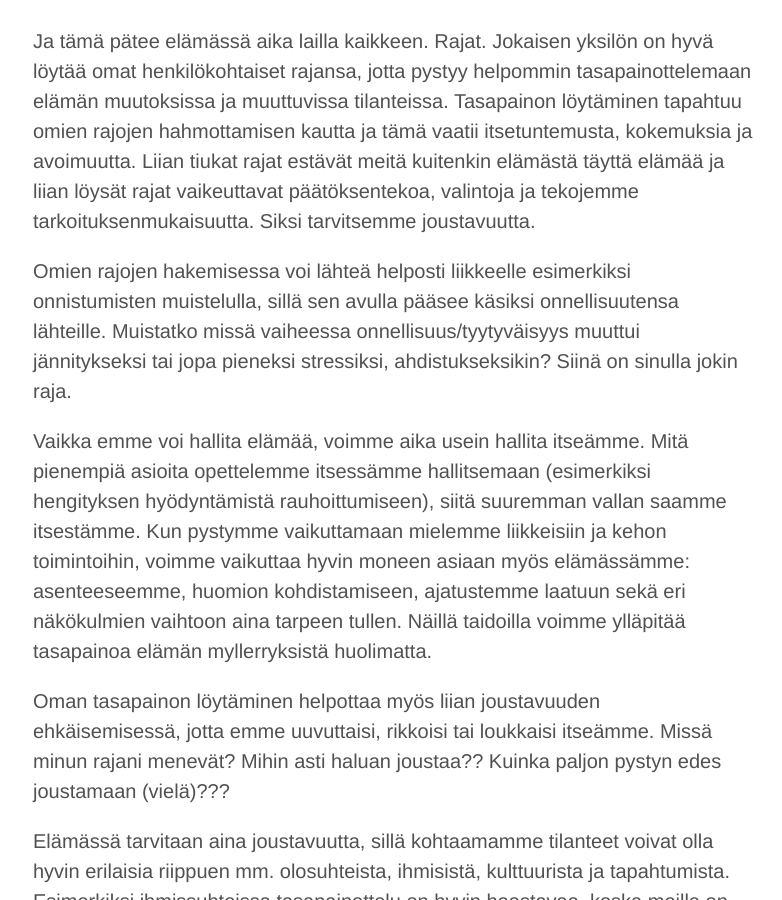
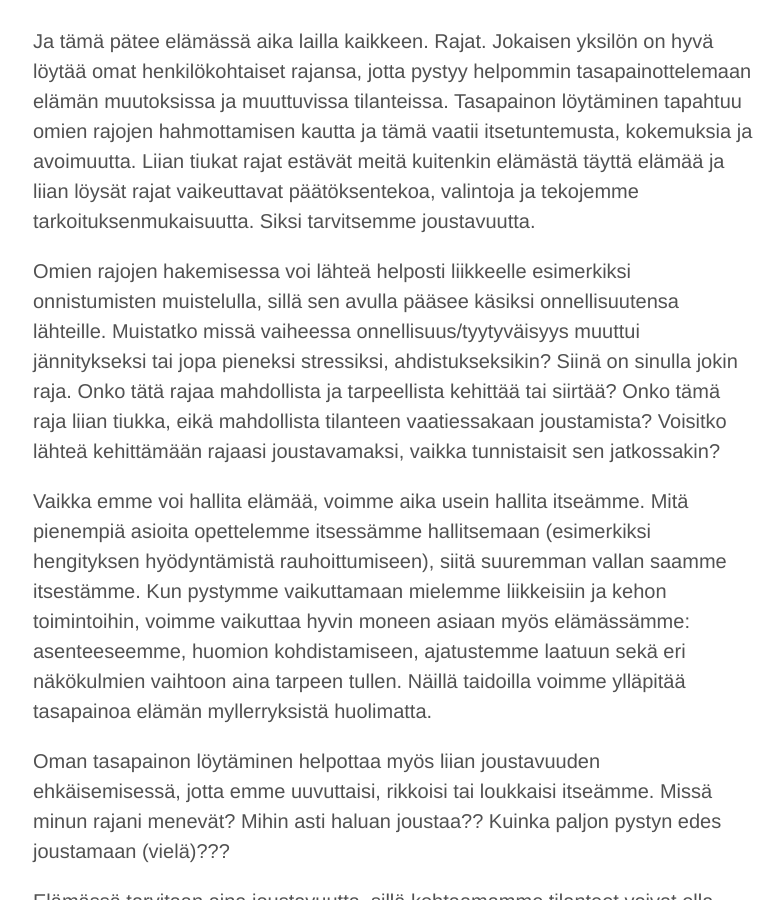
Before and after one commit to niinapiira/neppari.net, a Jekyll site: the page built from _posts/2016-03-17-tasapainoa-ja-joustavuutta-elamaan.md, in a window 1280 px wide and 900 px high, scrolled down 1691 px. Shown: the whole window, without its empty margins (247-1029 px from the left). Built offline with Jekyll 4.4.1, drawn with Linux system fonts in a browser that asks for light colours.

Commit message:
Updated 2016-03-17-tasapainoa-ja-joustavuutta-elamaan.md

```diff
--- a/_posts/2016-03-17-tasapainoa-ja-joustavuutta-elamaan.md
+++ b/_posts/2016-03-17-tasapainoa-ja-joustavuutta-elamaan.md
@@ -17,7 +17,7 @@ Ja mitä veteen tulee, niin myös sitä voi juoda liikaa. Määrä saisi ilmeise
 
 Ja tämä pätee elämässä aika lailla kaikkeen. Rajat. Jokaisen yksilön on hyvä löytää omat henkilökohtaiset rajansa, jotta pystyy helpommin tasapainottelemaan elämän muutoksissa ja muuttuvissa tilanteissa. Tasapainon löytäminen tapahtuu omien rajojen hahmottamisen kautta ja tämä vaatii itsetuntemusta, kokemuksia ja avoimuutta. Liian tiukat rajat estävät meitä kuitenkin elämästä täyttä elämää ja liian löysät rajat vaikeuttavat päätöksentekoa, valintoja ja tekojemme tarkoituksenmukaisuutta. Siksi tarvitsemme joustavuutta.
 
-Omien rajojen hakemisessa voi lähteä helposti liikkeelle esimerkiksi onnistumisten muistelulla, sillä sen avulla pääsee käsiksi onnellisuutensa lähteille. Muistatko missä vaiheessa onnellisuus/tyytyväisyys muuttui jännitykseksi tai jopa pieneksi stressiksi, ahdistukseksikin? Siinä on sinulla jokin raja.
+Omien rajojen hakemisessa voi lähteä helposti liikkeelle esimerkiksi onnistumisten muistelulla, sillä sen avulla pääsee käsiksi onnellisuutensa lähteille. Muistatko missä vaiheessa onnellisuus/tyytyväisyys muuttui jännitykseksi tai jopa pieneksi stressiksi, ahdistukseksikin? Siinä on sinulla jokin raja. Onko tätä rajaa mahdollista ja tarpeellista kehittää tai siirtää? Onko tämä raja liian tiukka, eikä mahdollista tilanteen vaatiessakaan joustamista? Voisitko lähteä kehittämään rajaasi joustavamaksi, vaikka tunnistaisit sen jatkossakin?
 
 Vaikka emme voi hallita elämää, voimme aika usein hallita itseämme. Mitä pienempiä asioita opettelemme itsessämme hallitsemaan (esimerkiksi hengityksen hyödyntämistä rauhoittumiseen), siitä suuremman vallan saamme itsestämme. Kun pystymme vaikuttamaan mielemme liikkeisiin ja kehon toimintoihin, voimme vaikuttaa hyvin moneen asiaan myös elämässämme: asenteeseemme, huomion kohdistamiseen, ajatustemme laatuun sekä eri näkökulmien vaihtoon aina tarpeen tullen. Näillä taidoilla voimme ylläpitää tasapainoa elämän myllerryksistä huolimatta.
 
```
